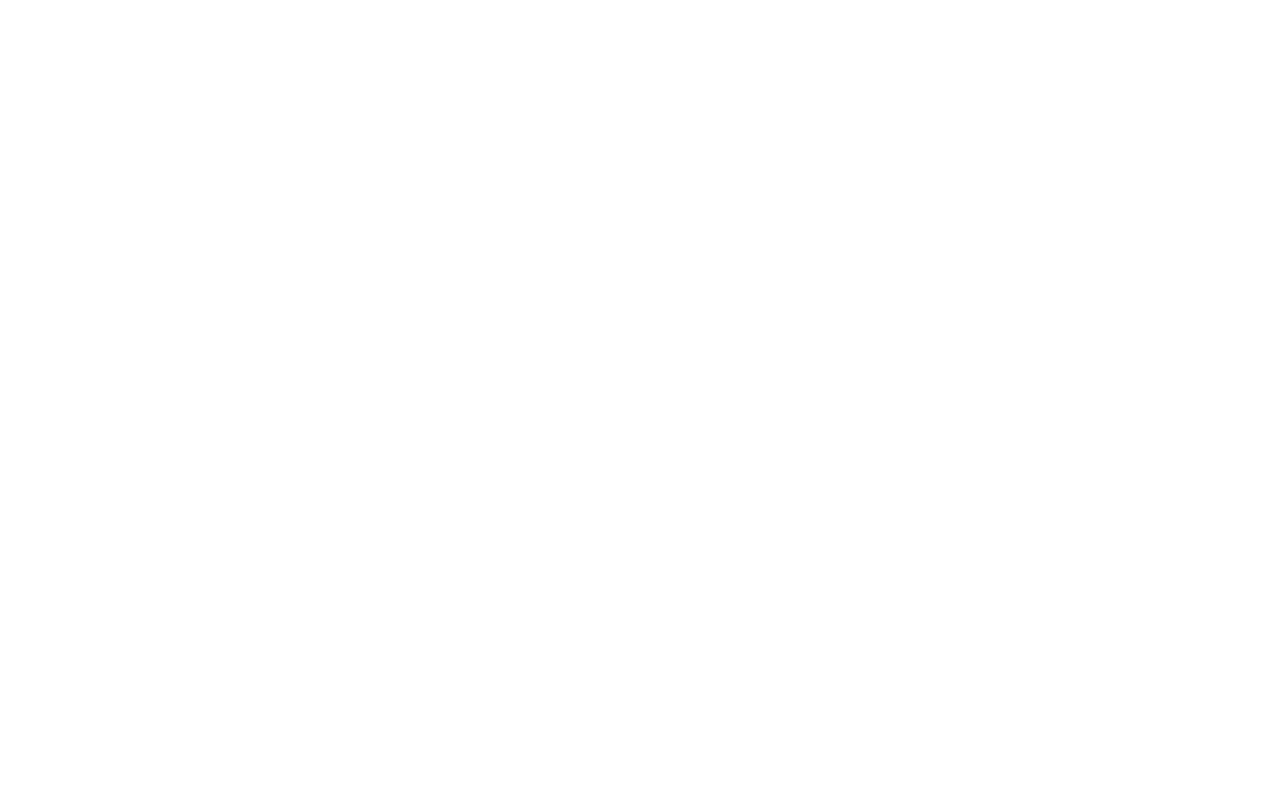
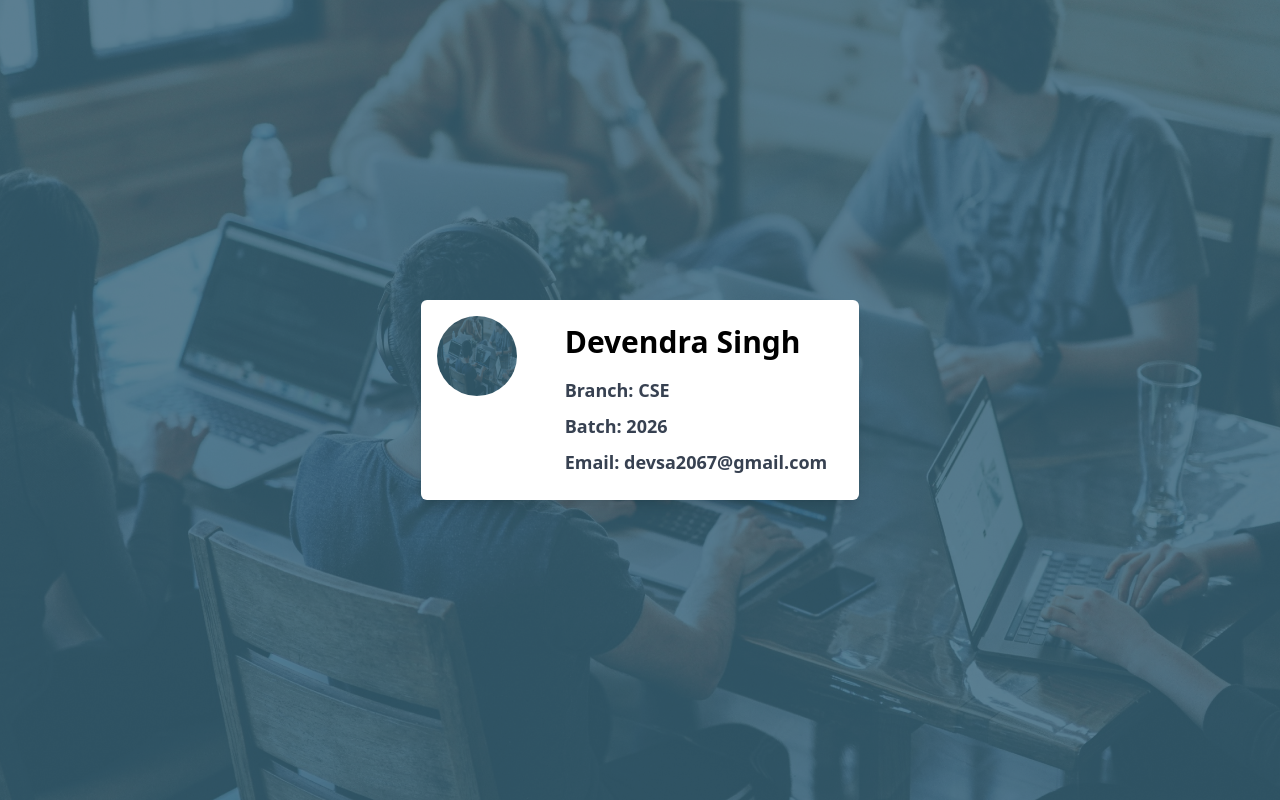
Before and after one commit to maithilee24/ByteHunt_website, a React (Create React App) app: page /profile in a window 1280 px wide. Before the commit this address had no page. Built offline with nearby package versions, Linux system fonts and the light colour scheme.

Commit message:
profile page done

```diff
--- a/src/App.js
+++ b/src/App.js
@@ -2,12 +2,14 @@
 import Login from "./Components/Login";
 import SignUp from "./Components/SignUp";
 import Home from "./Components/Home";
+import Profile from "./Components/Profile";
 
 const App = () => {
   return (
     <Router>
       <Routes>
         <Route path="/login" element={<Login />}></Route>
+        <Route path="/profile" element={<Profile />}></Route>
         <Route path="/signup" element={<SignUp />}></Route>
         <Route path="/" element={<Home />}></Route>
       </Routes>
--- /dev/null
+++ b/src/Components/Profile.jsx
@@ -0,0 +1,42 @@
+import React from "react";
+
+const Profile = () => {
+  return (
+    <div className="bg-cover w-full h-screen flex items-center justify-center relative">
+      {/* Background Image */}
+      <img
+        src="/bg.png"
+        alt="Background"
+        className="absolute w-full h-full object-cover z-0"
+      />
+
+      {/* Profile Card */}
+      <div className="flex max-w-md mx-auto bg-white rounded-md overflow-hidden shadow-lg z-10">
+        {/* Circular Profile Image */}
+        <div className="flex-shrink-0 p-4">
+          <img
+            src="/bg.png" // Replace with your actual image source
+            alt="Profile"
+            className="w-20 h-20 rounded-full"
+          />
+        </div>
+
+        {/* User Information */}
+        <div className="flex-grow px-8 py-6 text-left">
+          <div className="font-bold text-3xl mb-4">Devendra Singh</div>
+          <div className="text-gray-700 text-lg mb-2 font-semibold">
+            Branch: CSE
+          </div>
+          <div className="text-gray-700 text-lg mb-2 font-semibold">
+            Batch: 2026
+          </div>
+          <div className="text-gray-700 text-lg font-semibold">
+            Email: devsa2067@gmail.com
+          </div>
+        </div>
+      </div>
+    </div>
+  );
+};
+
+export default Profile;
```
Also changed, not shown: public/bg.png (added).
